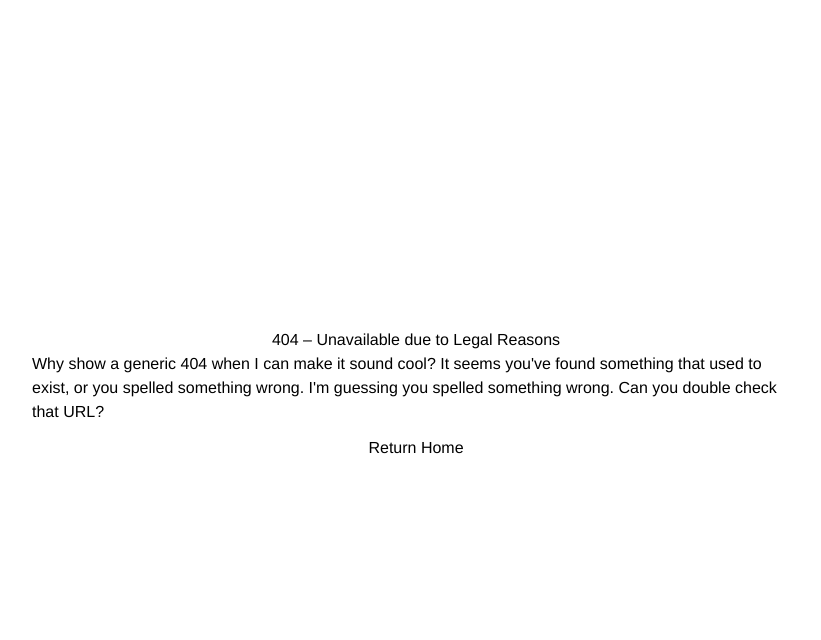
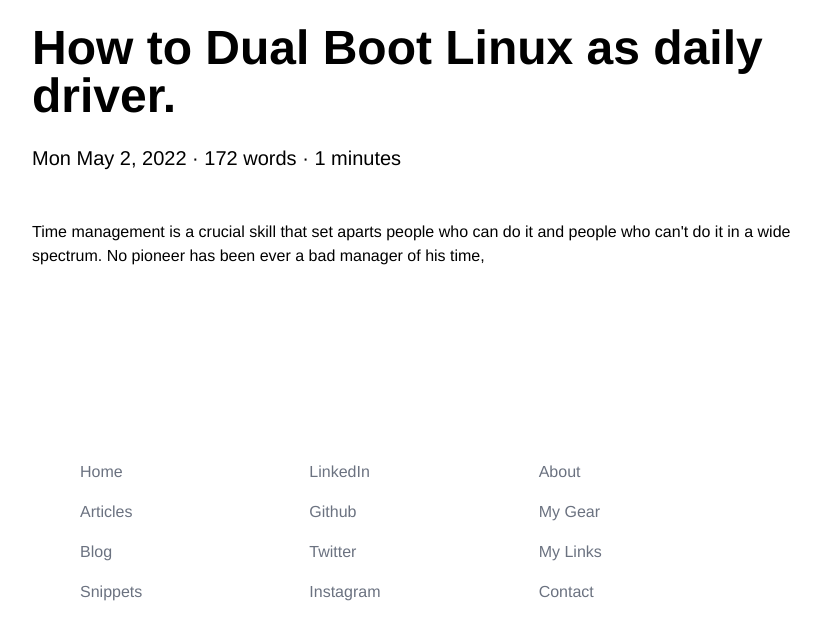
Before and after one commit to m0dulat0r/portfolio, a Next.js app: page /articles/linux in a window 1280 px wide. Before the commit this address had no page. Shown: the top 640 px of the page, without its empty margins (224-1045 px from the left). Built offline with nearby package versions, Linux system fonts and the light colour scheme.

Commit message:
Articles

```diff
--- a/package.json
+++ b/package.json
@@ -11,7 +11,8 @@
   "dependencies": {
     "next": "12.3.1",
     "react": "18.2.0",
-    "react-dom": "18.2.0"
+    "react-dom": "18.2.0",
+    "styled-components": "^5.3.6"
   },
   "devDependencies": {
     "@types/node": "18.8.3",
--- a/pages/articles/csgo.js
+++ b/pages/articles/csgo.js
@@ -6,10 +6,10 @@ import Info from 'components/blogposts/info'
 
 export default function BlogEntry({title, text}){
 
-    return(
+return(
 <>
         <Heading
-            title= "Time Management like A-man"
+            title= "Configuring CSGO Congig Files"
         />
 
         <Info
--- /dev/null
+++ b/pages/articles/linux.js
@@ -0,0 +1,35 @@
+import styles from '/styles/Home.module.css'
+import Footer from "components/footer"
+
+import Heading from 'components/blogposts/heading'
+import Info from 'components/blogposts/info'
+
+export default function BlogEntry({title, text}){
+
+    return(
+<>
+        <Heading
+            title= "How to Dual Boot Linux as daily driver."
+        />
+
+        <Info
+            day="Mon"
+            date="May 2, 2022"
+            words="172"
+            minutes="1"
+        />
+
+        <br></br> <br></br>
+        <main className={styles.container}>
+
+            <p>
+            Time management is a crucial skill that set aparts people who can do it and people who can&apos;t do it in a wide spectrum.
+            No pioneer has been ever a bad manager of his time,
+            </p>
+        </main>
+
+        <br></br><br></br><br></br><br></br>
+        <Footer />
+</>
+    );
+}
--- /dev/null
+++ b/pages/articles/nextjspreloader.js
@@ -0,0 +1,35 @@
+import styles from '/styles/Home.module.css'
+import Footer from "components/footer"
+
+import Heading from 'components/blogposts/heading'
+import Info from 'components/blogposts/info'
+
+export default function BlogEntry({title, text}){
+
+    return(
+<>
+        <Heading
+            title= "How to Dual Boot Linux as daily driver."
+        />
+
+        <Info
+            day="Mon"
+            date="May 2, 2022"
+            words="172"
+            minutes="1"
+        />
+
+        <br></br> <br></br>
+        <main className={styles.container}>
+
+            <p>
+            Time management is a crucial skill that set aparts people who can do it and people who can&apos;t do it in a wide spectrum.
+            No pioneer has been ever a bad manager of his time,
+            </p>
+        </main>
+
+        <br></br><br></br><br></br><br></br>
+        <Footer />
+</>
+    );
+}
--- a/pages/index.js
+++ b/pages/index.js
@@ -87,12 +87,12 @@ export default function Home() {
           <br></br><br></br>
 
           <div>
-            <h2 className="font-bold text-xl justify-center">Blog Articles </h2>
+            <h2 className="font-bold text-xl justify-center">Blog Posts </h2>
           </div>
 
             <p className="text-gray-600 dark:text-gray-400 mb-16">
                 Check out my blogs, showing popular ones below.
-              </p>
+            </p>
 
           <div>
             <BlogPost
@@ -117,7 +117,26 @@ export default function Home() {
               />
 
             <p className="back-600 dark:text-gray-400 mb-16">Read all of my <u className="gray"><Link href="blog">blogs</Link></u></p>
+            </div>
+
+            <div>
+            <h2 className="font-bold text-xl justify-center">Articles </h2>
+            </div>
+
+            <p className="text-gray-600 dark:text-gray-400 mb-16">
+                Check out my articles, showing my favourite ones below.
+              </p>
+
+          <div>
+            <BlogPost
+              title = "How to Dual Boot Linux as daily driver"
+              text= ""
+              link= '/articles/linux'
+              info="Mon May 2, 2022 · 172 words · 1 minutes"
+              />
+            <p className="back-600 dark:text-gray-400 mb-16">Read all of my <u className="gray"><Link href="articles">articles</Link></u></p>
           </div>
+
       </main>
     <Footer />
   </div>
```
Also changed, not shown: 1 other file (tests, documents, lock files or other folders).
